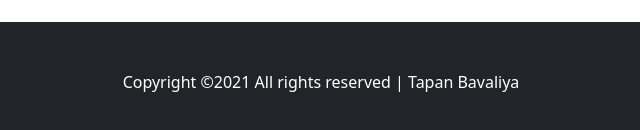
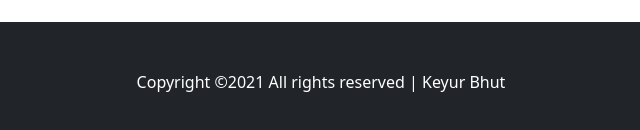
Before and after one commit to KeyurBhut07/Keyur-Bhut, a plain HTML site: page index.html in a window 1280 px wide. Shown: the part 2214-2344 px from the top of the page, 319-959 px from the left. Drawn offline with nearby package versions, Linux system fonts and the light colour scheme.

Commit message:
added index.html

```diff
--- a/index.html
+++ b/index.html
@@ -220,7 +220,7 @@
         <div class="container">
           <div class="row">
             <div class="col text-center">
-              Copyright ©2021 All rights reserved | Tapan Bavaliya
+              Copyright ©2021 All rights reserved | Keyur Bhut
             </div>
           </div>
         </div>
```
